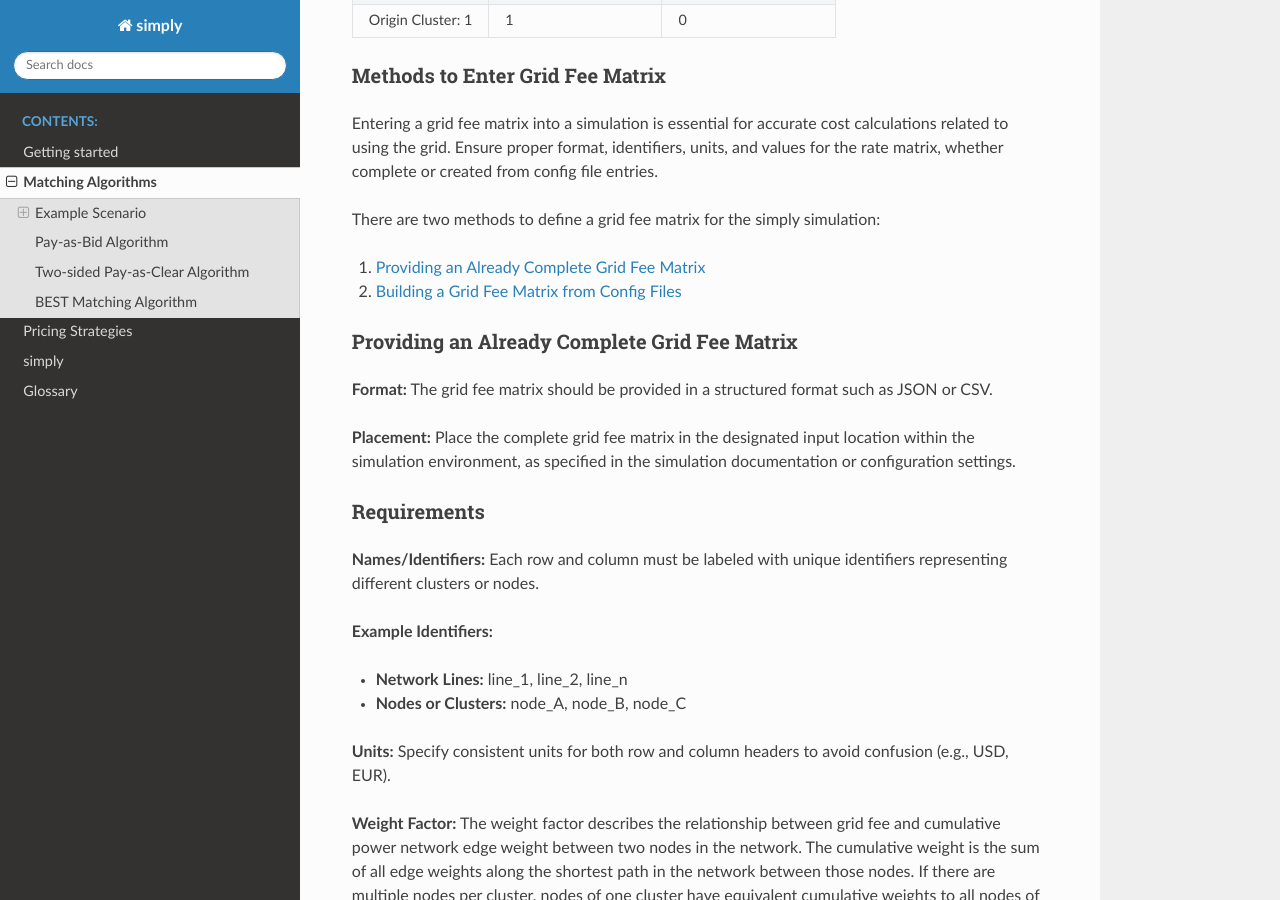
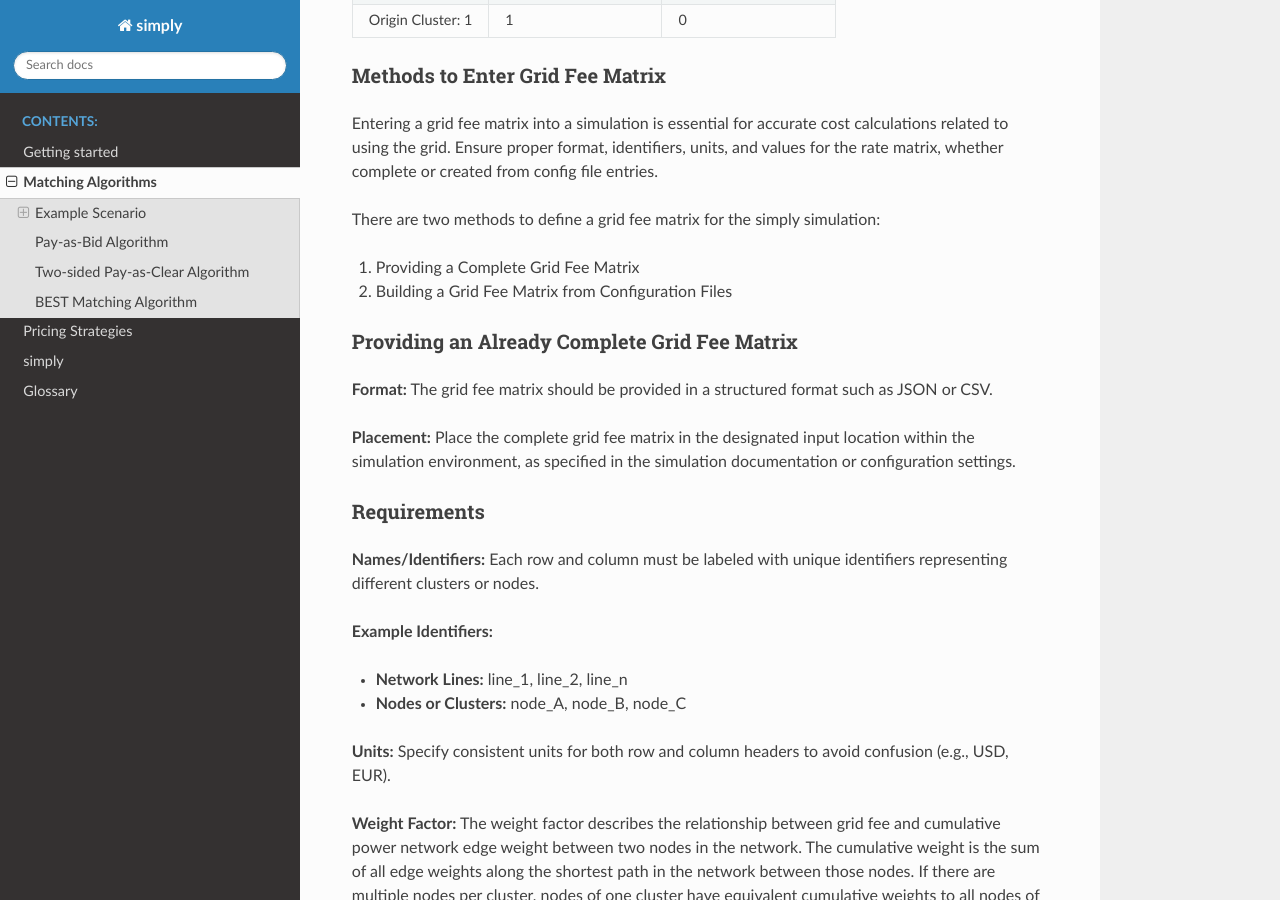
Before and after one commit to BESTenergytrade/simply, a Sphinx documentation site: the page built from doc/source/matching_strategies.rst, in a window 1280 px wide and 900 px high, scrolled down 1163 px. Built offline with Sphinx 7.4.7 and the Read the Docs theme 2.0.0, drawn with Linux system fonts in a browser that asks for light colours; formulas are drawn with MathJax 3; some of the changed lines change nothing that is shown.

Commit message:
Update matching_strategies.rst

```diff
--- a/doc/source/matching_strategies.rst
+++ b/doc/source/matching_strategies.rst
@@ -49,10 +49,9 @@ Entering a grid fee matrix into a simulation is essential for accurate cost calc
 
 There are two methods to define a grid fee matrix for the simply simulation:
 
-1. :ref:`Providing a Complete Grid Fee Matrix`
-2. :ref:`Building a Grid Fee Matrix from Configuration Files`
+1. Providing a Complete Grid Fee Matrix
+2. Building a Grid Fee Matrix from Configuration Files
 
-.. _Providing a Complete Grid Fee Matrix:
 
 Providing an Already Complete Grid Fee Matrix
 ---------------------------------------------
@@ -99,7 +98,6 @@ The weight factor describes the relationship between grid fee and cumulative pow
      ]
    }
 
-.. _Building a Grid Fee Matrix from Configuration Files:
 
 Building a Grid Fee Matrix from Config Files
 --------------------------------------------
```
